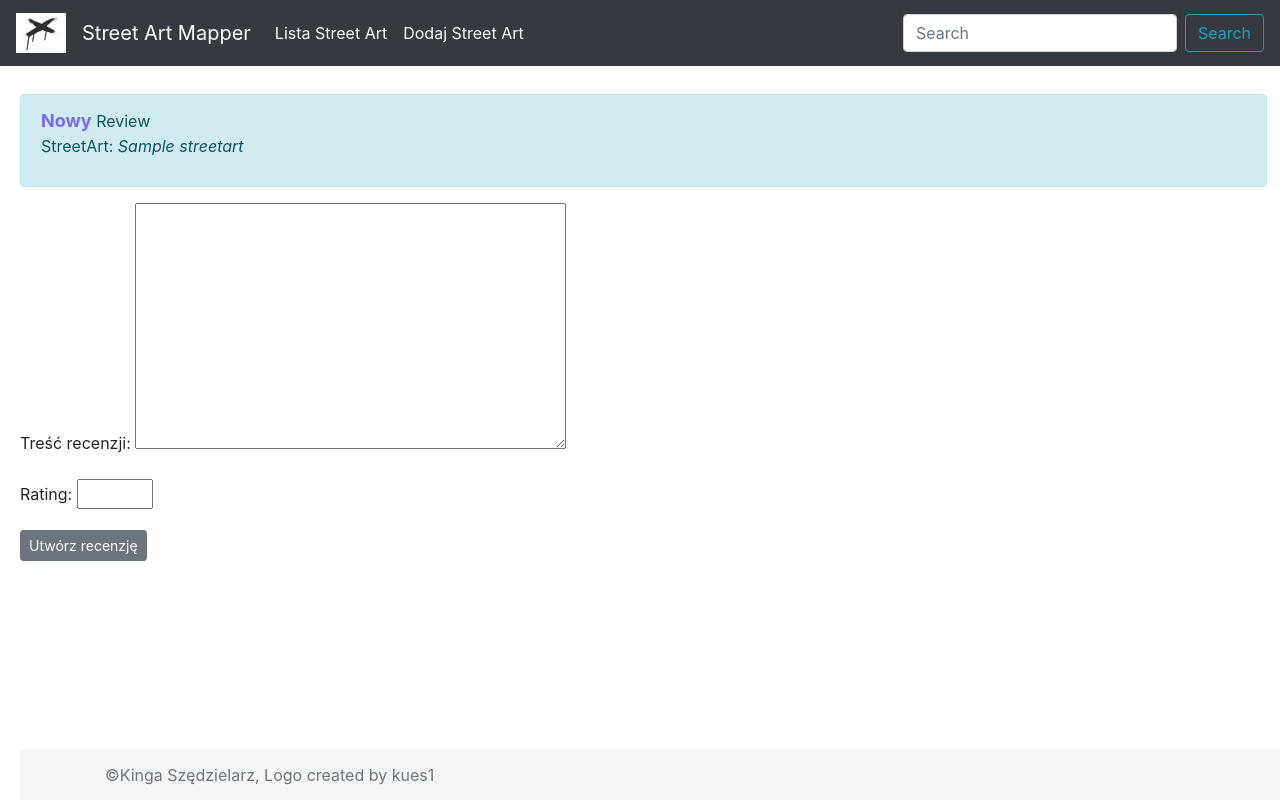
After one commit to kinsze032/streetArtMapper, a Django app: page /streetart/1/review/new/ in a window 1280 px wide. The commit adds this page. Run offline with Django 4.2, Linux system fonts and the light colour scheme; tables that the repository leaves empty hold one stand-in row (values such as "Sample post"); some libraries are stand-ins or nearby versions.

Commit message:
Dodawanie i edycja Reviews

```diff
--- a/artbase/forms.py
+++ b/artbase/forms.py
@@ -1,4 +1,6 @@
 from django import forms
+from django.utils.translation import gettext_lazy as _
+from .models import Review
 
 
 class SearchForm(forms.Form):
@@ -6,10 +8,23 @@ class SearchForm(forms.Form):
     search_in = forms.ChoiceField(
         required=False,
         choices=(
-            ('title', "Tytuł"),
-            ('location__city', 'Miasto'),
-            ('category__type', 'Typ'),
+            ("title", "Tytuł"),
+            ("location__city", "Miasto"),
+            ("category__type", "Typ"),
         ),
         label="Szukaj w ",
-        initial='location__city',
+        initial="category__type",
     )
+
+
+class ReviewForm(forms.ModelForm):
+    class Meta:
+        model = Review
+        fields = ["content", "rating"]
+        exclude = ["date_created", "date_edited", "art", "creator"]
+        labels = {
+            "content": _("Treść recenzji"),
+            "rating": _("Ocena"),
+        }
+
+    rating = forms.IntegerField(min_value=0, max_value=5)
--- a/artbase/models.py
+++ b/artbase/models.py
@@ -42,9 +42,9 @@ class Location(models.Model):
 
 
 class Review(models.Model):
-    content = models.TextField(help_text="Tekst recenzji.")
-    rating = models.IntegerField(help_text="Ocena użytkownika.")
-    date_created = models.DateTimeField(auto_now_add=True, help_text="Data i czas utworzenia recenzji.")
-    date_edited = models.DateTimeField(null=True, help_text="Data i czas ostatniej edycji recenzji.")
+    content = models.TextField()
+    rating = models.IntegerField()
+    date_created = models.DateTimeField(auto_now_add=True)
+    date_edited = models.DateTimeField(auto_now=True)
     creator = models.ForeignKey(User, on_delete=models.CASCADE)
-    art = models.ForeignKey(StreetArt, on_delete=models.CASCADE, help_text="Recenzowany streetart.")
+    art = models.ForeignKey(StreetArt, on_delete=models.CASCADE)
--- /dev/null
+++ b/artbase/templates/artbase/create_update_review.html
@@ -0,0 +1,27 @@
+{% extends "artbase/main.html" %}
+
+{% block content %}
+    <br>
+    <div class="alert alert-info" role="alert" style="width: 99%">
+    {% if instance %}
+        <span style="color:mediumslateblue;font-weight:bold;font-size:large">Edycja</span> {{ model }}
+    {% else %}
+        <span style="color:mediumslateblue;font-weight:bold;font-size:large">Nowy</span> {{ model }}
+    {% endif %}
+    {% if related_instance and related_model %}
+        <p>{{ related_model }}: <em>{{ related_instance }}</em></p>
+    {% endif %}
+    </div>
+    <form action="" method="POST">
+        {% csrf_token %}
+        <div class="form-group">
+            {{ form.content.label_tag }}
+            {{ form.content }}
+        </div>
+        <div class="form-group">
+            {{ form.rating.label_tag }}
+            {{ form.rating }}
+        </div>
+        <button class="btn btn-secondary btn-sm" type="submit">{% if instance %}Zapisz{% else %}Utwórz{% endif %} recenzję</button>
+    </form>
+{% endblock %}
--- a/artbase/templates/artbase/form.html
+++ b/artbase/templates/artbase/form.html
@@ -4,6 +4,6 @@
 <form action="" method="POST">
     {% csrf_token %}
     {{ form.as_p }}
-    <button class="btn btn-outline-secondary my-2 my-sm-0" type="submit">Szukaj</button>
+    <button class="btn btn-secondary btn-lg btn-sm active" type="submit">Zatwierdź</button>
 </form>
 {% endblock %}
--- a/artbase/templates/artbase/search-results.html
+++ b/artbase/templates/artbase/search-results.html
@@ -15,9 +15,7 @@
         {{ form.search_in.label_tag}}
         {{ form.search_in }}
       </div>
-
-      </div>
-        <button class="btn btn-outline-secondary my-2 my-sm-0" type="submit">Szukaj</button>
+        <button class="btn btn-secondary btn-sm active" type="submit">Szukaj</button>
     </form>
     <br>
 
--- a/artbase/templates/artbase/streetart_list.html
+++ b/artbase/templates/artbase/streetart_list.html
@@ -20,7 +20,8 @@
       <span class="text-secondary">Napisz pierwszą recenzję.</span>
       <br>
       {% endif %}
-      <a class="btn btn-outline-secondary my-2 my-sm-0" role="button" href="{% url 'art-detail' art.art.pk %}">Szczegóły Street Artu</a></li>
+      <br>
+      <a href="{% url 'art-detail' art.art.pk %}" class="btn btn-secondary btn-lg btn-sm active" role="button">Szczegóły Street Artu</a>
   </li>
   {% endfor %}
 </ul>
--- a/artbase/views.py
+++ b/artbase/views.py
@@ -1,10 +1,13 @@
 from django.db.models import Avg
-from django.shortcuts import render, get_object_or_404
+from django.shortcuts import render, get_object_or_404, redirect
+from django.contrib import messages
 from django.views import View
+from django.utils import timezone
 
 import folium
-from artbase.models import StreetArt, Category
-from artbase.forms import SearchForm
+
+from artbase.models import StreetArt, Category, Review
+from artbase.forms import SearchForm, ReviewForm
 
 
 class HomeView(View):
@@ -67,8 +70,8 @@ class StreetArtListView(View):
 
 
 class StreetArtDetailView(View):
-    def get(self, request, pk):
-        art = get_object_or_404(StreetArt, pk=pk)
+    def get(self, request, art_pk):
+        art = get_object_or_404(StreetArt, pk=art_pk)
         reviews = art.review_set.all()
         if reviews:
             art_rating = reviews.aggregate(Avg("rating"))
@@ -92,34 +95,105 @@ class StreetArtSearchView(View):
 
     def get(self, request, *args, **kwargs):
         context = {
-            "form": self.form_class(initial={"search": request.GET.get("search", ""), "search_in": "location__city"}),
+            "form": self.form_class(initial={
+                "search": request.GET.get("search", ""),
+                "search_in": "location__city"
+            }),
         }
         return render(request, self.template_name, context)
 
     def post(self, request, *args, **kwargs):
         search_text = request.POST.get("search", "")
         form = self.form_class(request.POST)
-        arts = set()
         context = {"form": form}
 
         if form.is_valid() and form.cleaned_data["search"]:
             search = form.cleaned_data["search"]
-            search_in = form.cleaned_data.get("search_in") or "title"
-            if search_in == "title":
-                arts = StreetArt.objects.filter(title__icontains=search)
-            elif search_in == "location__city":
-                arts = StreetArt.objects.filter(location__city__icontains=search)
-            elif search_in == "category__type":
-                if search.lower() == "mural":
-                    arts = StreetArt.objects.filter(category__type=Category.ArtworkType.MURAL)
-                elif search.lower() == "instalacja":
-                    arts = StreetArt.objects.filter(category__type=Category.ArtworkType.INSTALACJA)
-                elif search.lower() == "graffiti":
-                    arts = StreetArt.objects.filter(category__type=Category.ArtworkType.GRAFFITI)
-                elif search.lower() == "neon":
-                    arts = StreetArt.objects.filter(category__type=Category.ArtworkType.NEON)
+            search_in = form.cleaned_data.get("search_in") or "category__type"
 
-            context["search_text"] = search_text
-            context["arts"] = arts
+            if search_in == "category__type":
+                category_map = {
+                    "mural": Category.ArtworkType.MURAL,
+                    "instalacja": Category.ArtworkType.INSTALACJA,
+                    "graffiti": Category.ArtworkType.GRAFFITI,
+                    "neon": Category.ArtworkType.NEON,
+                }
+                art_type = category_map.get(search.lower())
+                if art_type:
+                    arts = StreetArt.objects.filter(category__type=art_type)
+                else:
+                    arts = []
+            else:
+                filter_kwargs = {f"{search_in}__icontains": search}
+                arts = StreetArt.objects.filter(**filter_kwargs)
 
+        else:
+            return render(request, self.template_name, {"form": form})
+
+        context["search_text"] = search_text
+        context["arts"] = arts
         return render(request, self.template_name, context)
+
+
+class CreateReviewView(View):
+    template_name = "artbase/create_update_review.html"
+    form_class = ReviewForm
+
+    def get(self, request, *args, **kwargs):
+        art_pk = kwargs["art_pk"]
+        review_pk = kwargs.get('review_pk')
+        art = get_object_or_404(StreetArt, pk=art_pk)
+
+        if review_pk is not None:
+            review = get_object_or_404(Review, streetart_id=art_pk, pk=review_pk)
+        else:
+            review = None
+
+        form = self.form_class(instance=review)
+        context = {
+            "form": form,
+            "instance": review,
+            "model": "Review",
+            "related_instance": art,
+            "related_model": "StreetArt"
+        }
+        return render(request, self.template_name, context)
+
+    def post(self, request, *args, **kwargs):
+        art_pk = kwargs["art_pk"]
+        review_pk = kwargs.get('review_pk')
+        art = get_object_or_404(StreetArt, pk=art_pk)
+
+        if review_pk is not None:
+            # Create a form to edit an existing Review, but use
+            # POST data to populate the form.
+            review = get_object_or_404(Review, streetart_id=art_pk, pk=review_pk)
+            form = self.form_class(request.POST, instance=review)
+        else:
+            form = self.form_class(request.POST)
+
+        # save new review or update old review
+        if form.is_valid():
+            # Create, but don't save the new review instance.
+            updated_review = form.save(commit=False)
+            # Modify revew in some way.
+            updated_review.art = art
+            updated_review.creator = request.user
+
+            if review_pk is None:
+                messages.success(request, "Utworzono recenzję dla \"{}\".".format(art))
+            else:
+                # updated_review.date_edited = timezone.now()
+                messages.success(request, "Uaktualniono recenzję dla \"{}\".".format(art))
+            # Save the new instance.
+            updated_review.save()
+            return redirect("art-detail", art.pk)
+
+        context = {
+            "form": form,
+            "instance": review,
+            "model": "Review",
+            "related_instance": art,
+            "related_model": "StreetArt"
+        }
+        return render(request, self.template_name, context)
--- a/streetArtMapper/urls.py
+++ b/streetArtMapper/urls.py
@@ -18,11 +18,14 @@ from django.contrib import admin
 from django.urls import path
 from artbase.views import HomeView, StreetArtDetailView, StreetArtListView
 from artbase.views import StreetArtSearchView
+from artbase.views import CreateReviewView
 
 urlpatterns = [
     path('admin/', admin.site.urls),
     path('', HomeView.as_view(), name='home'),
-    path('streetart/<int:pk>/', StreetArtDetailView.as_view(), name='art-detail'),
+    path('streetart/<int:art_pk>/', StreetArtDetailView.as_view(), name='art-detail'),
     path('streetart/list/', StreetArtListView.as_view(), name='art-list'),
     path('streetart/search/', StreetArtSearchView.as_view(), name='art-search'),
+    path('streetart/<int:art_pk>/review/new/', CreateReviewView.as_view(), name='review-create'),
+    path('streetart/<int:art_pk>/reviews/<int:review_pk>/', CreateReviewView.as_view, name='review-edit'),
 ]
```
Also changed, not shown: artbase/templates/artbase/streetart_detail.html (+5 -2 lines).
